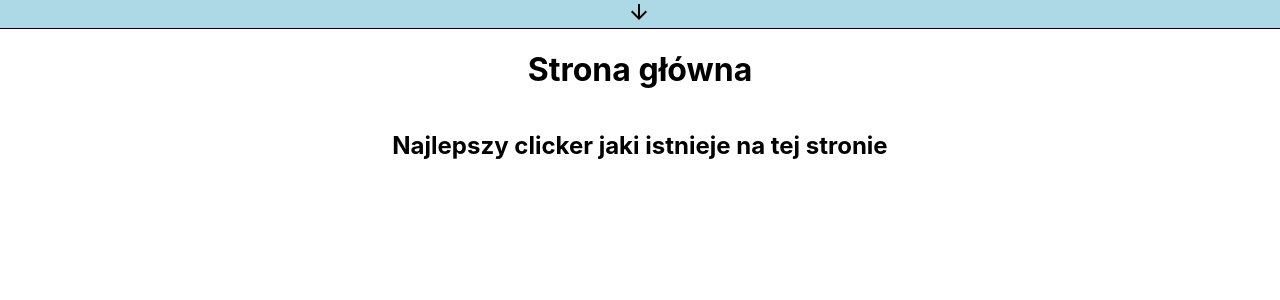
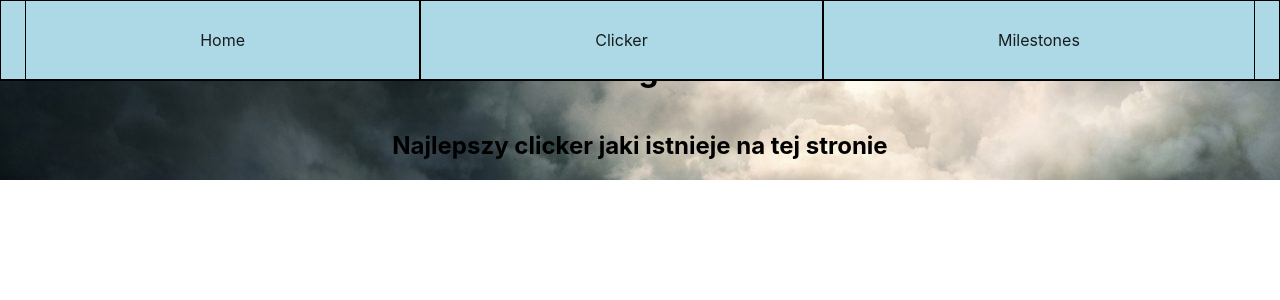
Before and after one commit to MicR12345/PrzedmiotFakultatywny, a React (Create React App) app in the folder yarrrr/: page / in a window 1280 px wide. Shown: the top 300 px of the page. Built offline with nearby package versions, Linux system fonts and the light colour scheme.

Commit message:
Próba wstawienia pozostałych teł

```diff
--- a/yarrrr/src/views/home/Home.tsx
+++ b/yarrrr/src/views/home/Home.tsx
@@ -2,6 +2,7 @@ import React from 'react';
 import {makeStyles} from '@material-ui/core/styles';
 import NavPanel from './../../components/NavPanel';
 import classes from '*.module.css';
+import background from '../../img/Background1.jpg';
 
 const useStyles = makeStyles({
     HomePage:{
@@ -30,7 +31,7 @@ const useStyles = makeStyles({
 const Home = () => {
     const classes = useStyles();
     return(
-        <div>
+        <div style ={{ backgroundImage: `url(${background})` }}>
             <NavPanel/>
             <div className={classes.HomePage}>
                 <div className={classes.Text}><h1>Strona główna</h1></div>
--- a/yarrrr/src/views/milestones/Milestones.tsx
+++ b/yarrrr/src/views/milestones/Milestones.tsx
@@ -2,12 +2,13 @@ import React from 'react';
 import NavPanel from '../../components/NavPanel';
 import { makeStyles } from '@material-ui/core/styles';
 import Milestone from '../../components/Milestone';
+import background from '../../img/Background2.jpg';
 
 const useStyles = makeStyles({
     Milestones:{
       display:'flex',
       justifyContent:'space-evenly',
-      alignItems:'baseline'
+      alignItems:'baseline',
 
     },
     Milestone:{
@@ -25,7 +26,7 @@ const useStyles = makeStyles({
 const Milestones:React.FC = () =>{
     const classes = useStyles();
     return(
-        <div>
+        <div style ={{ backgroundImage: `url(${background})` }}>
             <NavPanel/>
             <div className={classes.Milestones}>
             </div>
```
Also changed, not shown: yarrrr/src/img/Background1.jpg (added), yarrrr/src/img/Background2.jpg (added).
